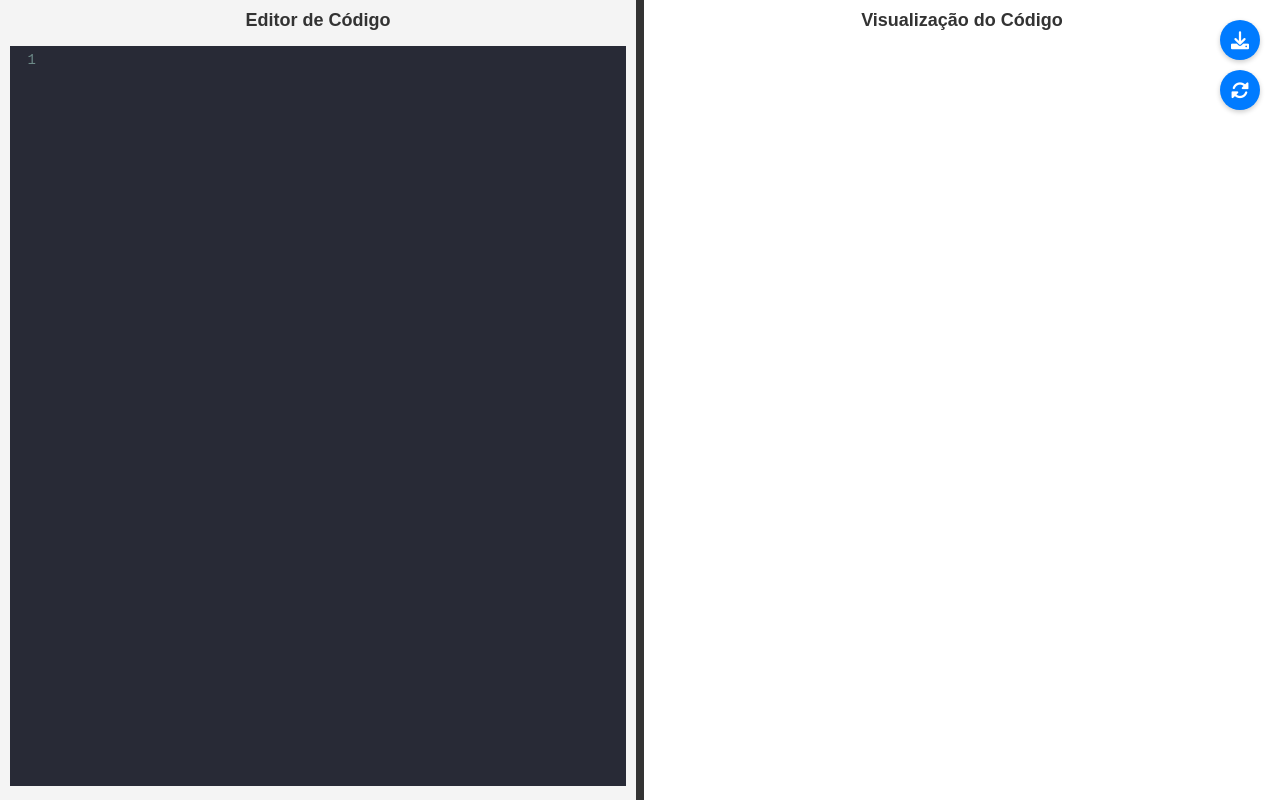
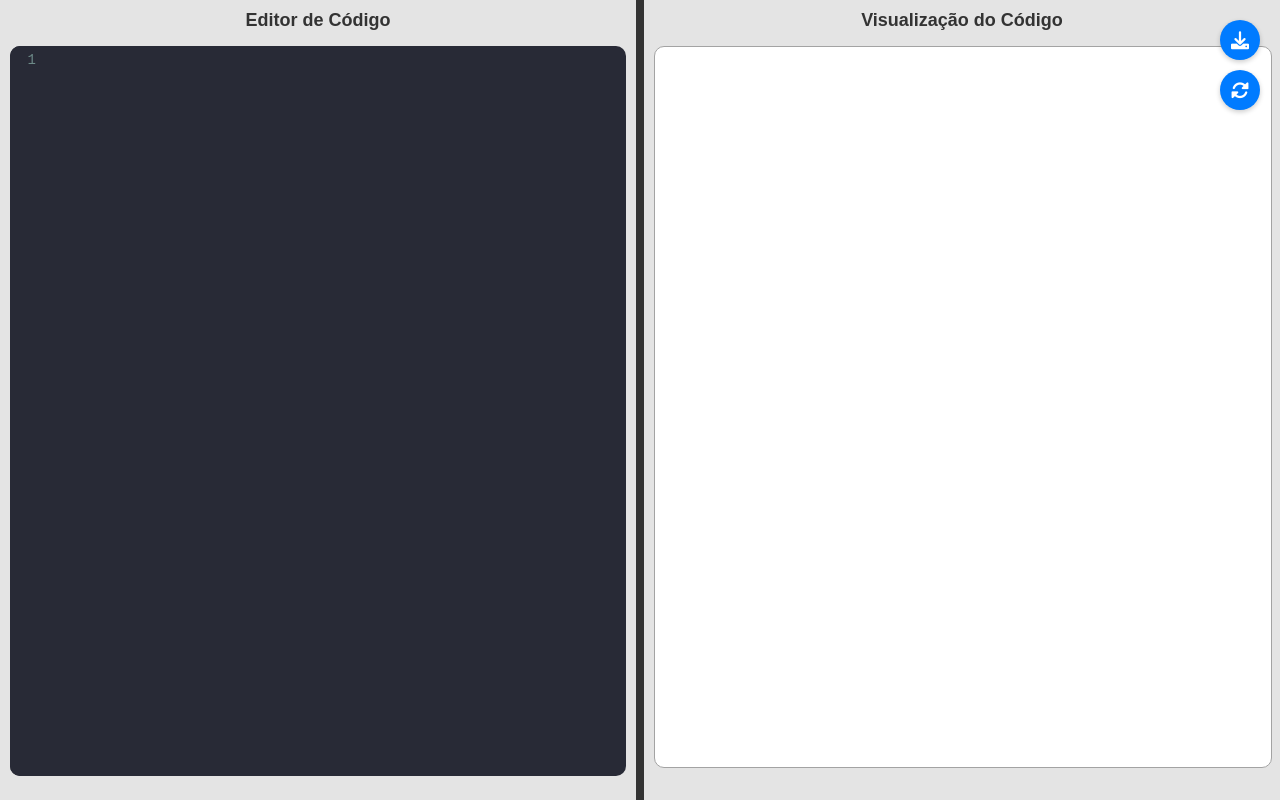
Before and after one commit to brenolobao/Code-Deploy, a plain HTML site: page index.html in a window 1280 px wide. Drawn offline with nearby package versions, Linux system fonts and the light colour scheme.

Commit message:
Update index.html

```diff
--- a/index.html
+++ b/index.html
@@ -3,6 +3,8 @@
 <head>
     <meta charset="UTF-8">
     <meta name="viewport" content="width=device-width, initial-scale=1.0">
+    <meta name="theme-color" content="#e4e4e4">
+
     <title>Editor de Código Redimensionável com Ações Flutuantes</title>
 
     <link rel="stylesheet" href="https://cdnjs.cloudflare.com/ajax/libs/codemirror/5.65.2/codemirror.min.css">
@@ -17,6 +19,7 @@
             font-family: Arial, sans-serif;
             height: 100vh;
             overflow: hidden;
+
         }
 
         .container {
@@ -36,13 +39,14 @@
 
         #editor-panel {
             flex-grow: 1;
-            background-color: #f4f4f4;
+            background-color: #e4e4e4;
             min-width: 200px;
+            padding-bottom:20px;
         }
 
         #preview-panel {
             flex-grow: 1;
-            background-color: #fff;
+            background-color: #e4e4e4;
             min-width: 200px;
         }
 
@@ -68,14 +72,17 @@
             box-sizing: border-box;
             line-height: 1.5;
             margin-top: 10px;
+            border-radius:10px;
         }
 
         iframe {
             width: 100%;
-            height: calc(100% - 40px);
-            border: none;
+            height: calc(100% - 60px);
             background-color: #fff;
             margin-top: 10px;
+            border:1px solid rgb(163, 163, 163);
+            border-radius:10px;
+            overflow-y: auto;
         }
 
         h2 {
```
